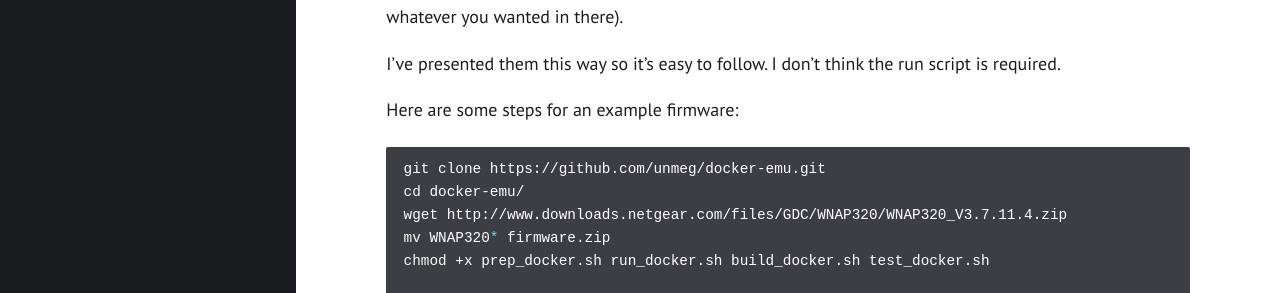
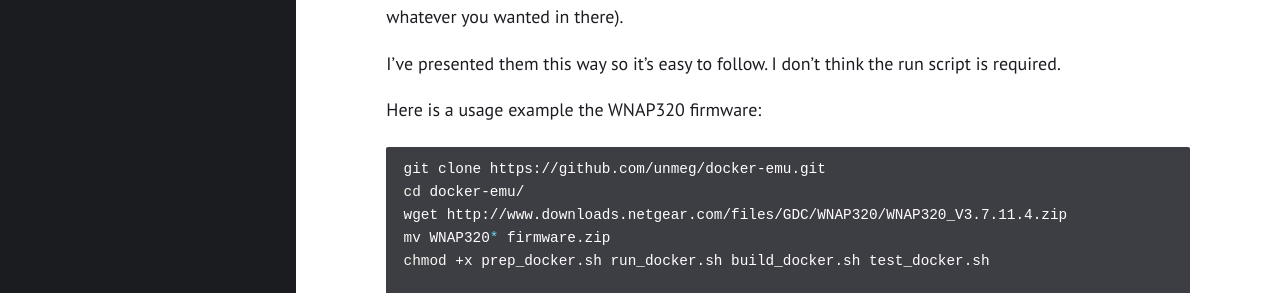
Before and after one commit to unmeg/unmeg.github.io, a Jekyll site: the page built from _posts/2020-06-19-emulating-firmware-docker-qemu.md, in a window 1280 px wide and 900 px high. Shown: the part 457-750 px from the top of the window. Built offline with Jekyll 4.4.1, drawn with Linux system fonts in a browser that asks for light colours.

Commit message:
Update 2020-06-19-emulating-firmware-docker-qemu.md

````diff
--- a/_posts/2020-06-19-emulating-firmware-docker-qemu.md
+++ b/_posts/2020-06-19-emulating-firmware-docker-qemu.md
@@ -13,7 +13,7 @@
 
 I've presented them this way so it's easy to follow. I don't think the run script is required.
 
-Here are some steps for an example firmware:
+Here is a usage example the WNAP320 firmware:
 
 ```shell
 git clone https://github.com/unmeg/docker-emu.git
````
